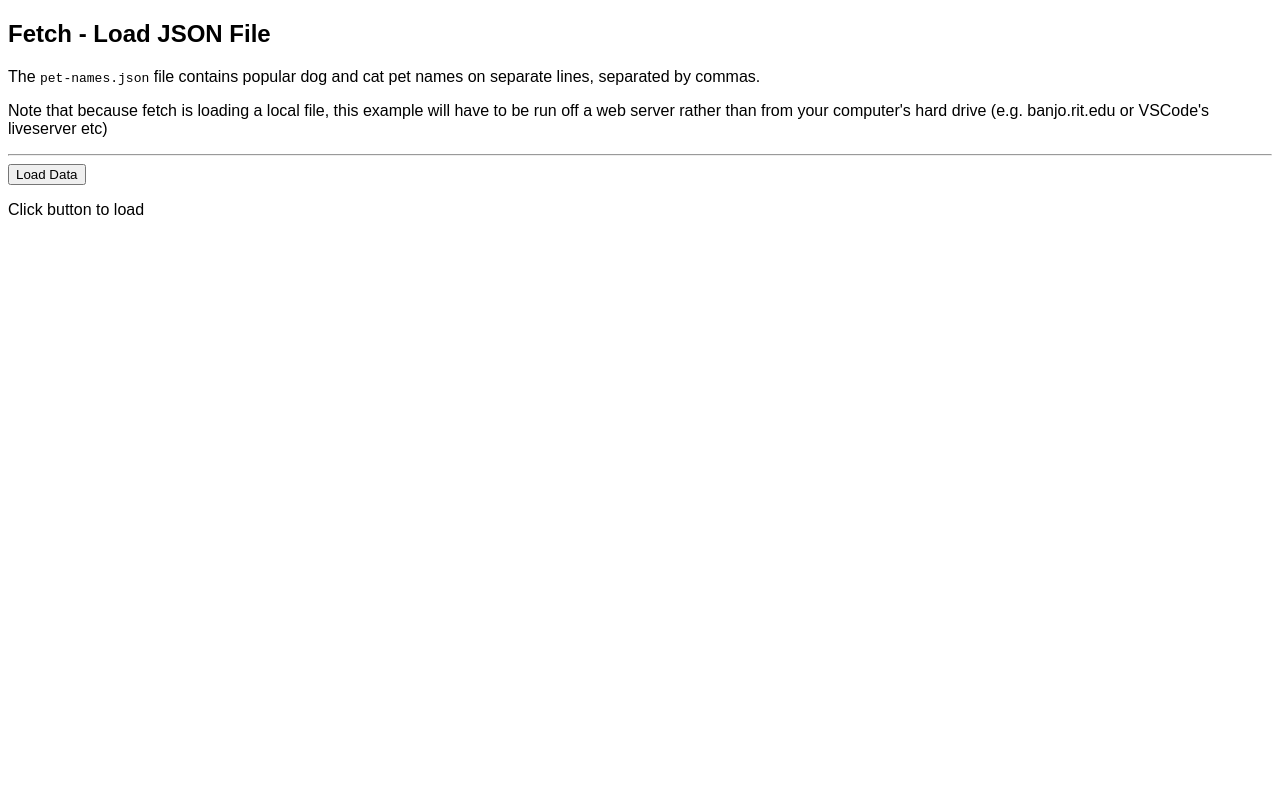
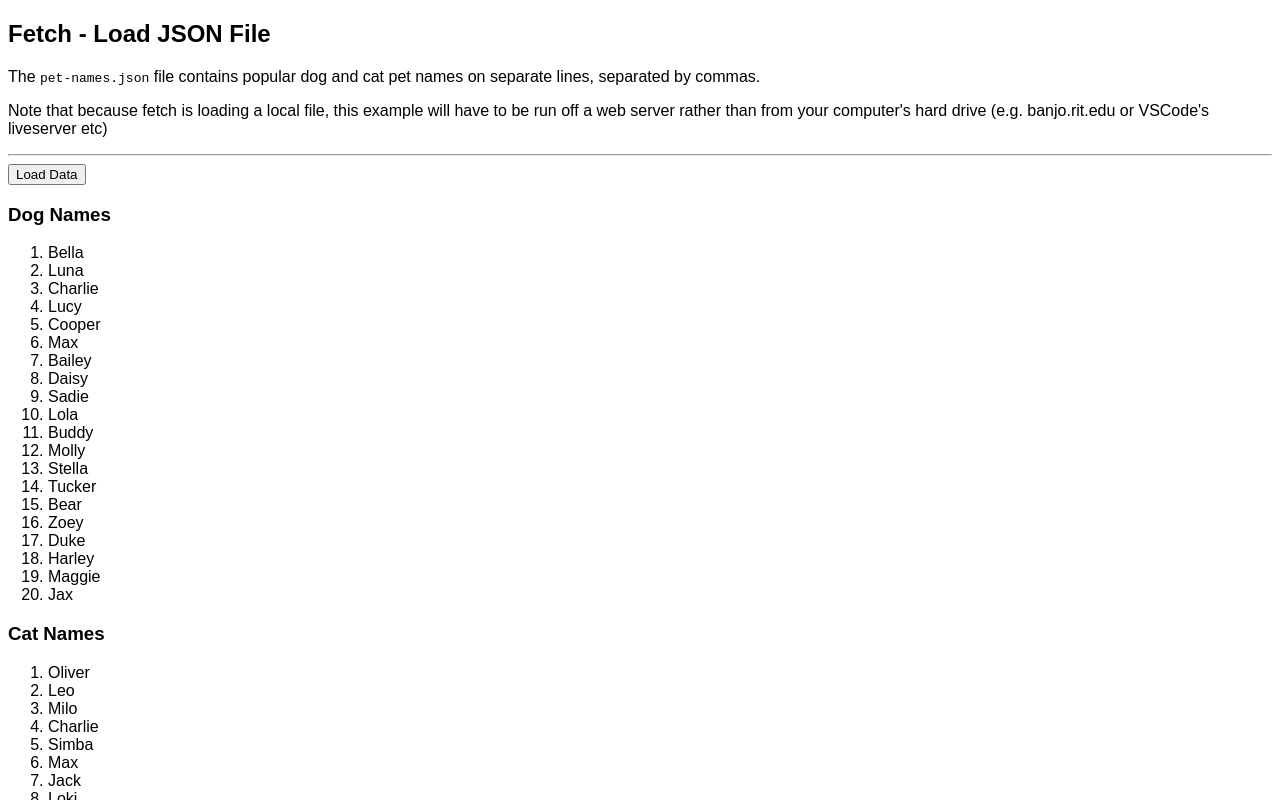
Before and after one commit to LRLogan/IGME330, a plain HTML site: page Larrondo-L-json-2/fetch-get-json-2.html in a window 1280 px wide. Both pictures are taken after a click on the button "Load Data". Shown: the top 800 px of the page. Drawn offline with Linux system fonts and the light colour scheme.

Commit message:
Finished step 4

```diff
--- a/Larrondo-L-json-2/fetch-get-json-2.html
+++ b/Larrondo-L-json-2/fetch-get-json-2.html
@@ -3,7 +3,7 @@
 <head>
 	<meta charset="utf-8" />
 	<meta name="viewport" content="width=device-width, initial-scale=1, user-scalable=no">
-	<title>Fetch - Load CSV</title>
+	<title>Fetch - Load JSON</title>
 	<style>
 	body{
 	  font-family: sans-serif;
@@ -21,7 +21,7 @@
 
 <script>
 const loadJSONFile = () => {
-  fetch('./data/pet-names.csv')
+  fetch('./data/pet-names.json')
     .then(response => {
   if (!response.ok) {
     throw new Error(`HTTP error! status: ${response.status}`);
@@ -31,16 +31,25 @@ const loadJSONFile = () => {
 .then(data => {
   console.log('Success:', data);
 
-  // TODO: Add object destructuring and display code here
+  // Access the categories from the JSON data
+  const dogNames = data.categories.dogs;
+  const catNames = data.categories.cats;
 
-  // Object destructuring (for example)
-  const someData = {
-    a: 1,
-    b: [ 2, 3, 4 ]
-  };
-  const { a, b } = someData;
-  const {b: [two, three, four]} = someData;
-  console.log(a, b, two, three, four);
+  // Convert arrays to HTML <li> elements
+  const dogHTML = `<h3>Dog Names</h3>
+      <ol>
+      ${dogNames.map(name => `<li>${name}</li>`).join('')}
+      </ol>
+  `;
+
+  const catHTML = `<h3>Cat Names</h3>
+      <ol>
+      ${catNames.map(name => `<li>${name}</li>`).join('')}
+      </ol>
+  `;
+
+  // Display the HTML on the page
+  document.querySelector('#output').innerHTML = dogHTML + catHTML;
 
   })
     .catch(error => {
@@ -49,7 +58,7 @@ const loadJSONFile = () => {
     });
 };
 
-document.querySelector('#my-button').addEventListener('click', loadCSVFile);
+document.querySelector('#my-button').addEventListener('click', loadJSONFile);
 </script>
 </body>
 </html>
```
